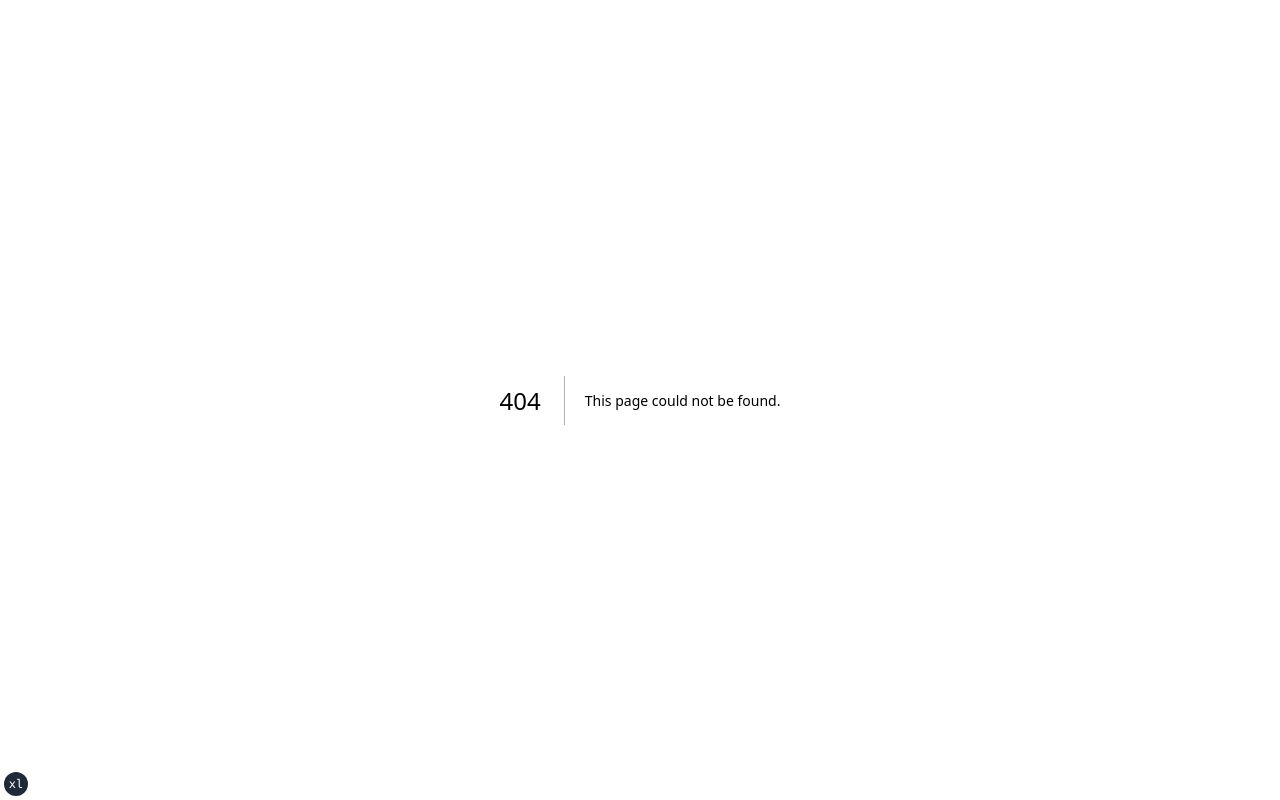
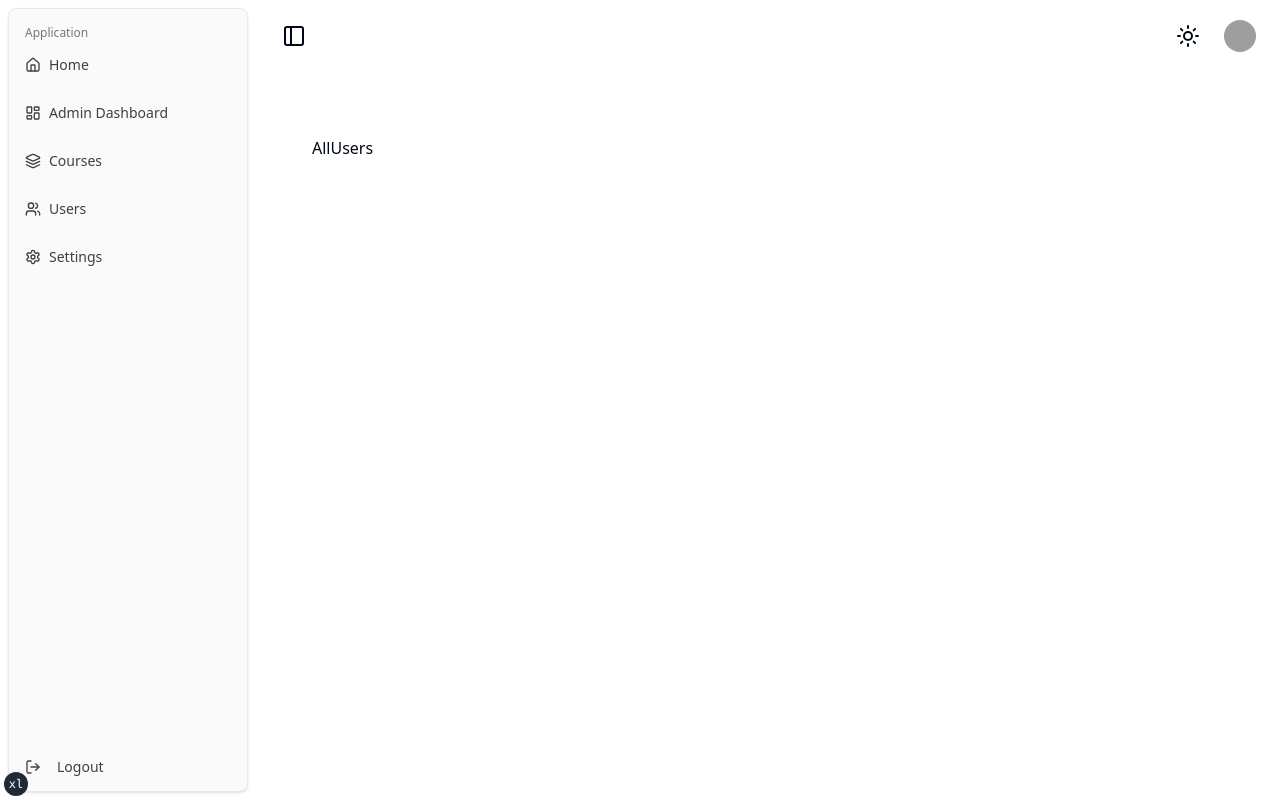
Before and after one commit to rakibtweets/10minutedev, a Next.js app: page /admin/users in a window 1280 px wide. Before the commit this address had no page. Built offline with nearby package versions, Linux system fonts and the light colour scheme; grey boxes are pictures that could not be loaded.

Commit message:
feat(admin): add admin dashboard layout and pages; implement sidebar navigation and profile avatar with admin link

```diff
--- /dev/null
+++ b/app/(admin)/admin/courses/new/page.tsx
@@ -0,0 +1,4 @@
+const AddNewCoursePage = () => {
+  return <div>AddNewCoursePage</div>;
+};
+export default AddNewCoursePage;
--- /dev/null
+++ b/app/(admin)/admin/courses/page.tsx
@@ -0,0 +1,4 @@
+const AdminCoursesPage = () => {
+  return <div>AdminCoursesPage</div>;
+};
+export default AdminCoursesPage;
--- /dev/null
+++ b/app/(admin)/admin/page.tsx
@@ -0,0 +1,4 @@
+const AdminDashboardPage = () => {
+  return <div>AdminDashboardPage</div>;
+};
+export default AdminDashboardPage;
--- /dev/null
+++ b/app/(admin)/admin/settings/page.tsx
@@ -0,0 +1,4 @@
+const SettingsPage = () => {
+  return <div>SettingsPage</div>;
+};
+export default SettingsPage;
--- /dev/null
+++ b/app/(admin)/admin/users/page.tsx
@@ -0,0 +1,4 @@
+const AllUsers = () => {
+  return <div>AllUsers</div>;
+};
+export default AllUsers;
--- /dev/null
+++ b/app/(admin)/layout.tsx
@@ -0,0 +1,28 @@
+import { SidebarProvider, SidebarTrigger } from '@/components/ui/sidebar';
+import React from 'react';
+import ProfileAvatar from '@/components/shared/navbar/ProfileAvatar';
+import { ThemeToggle } from '@/components/ui/ThemeToggle';
+import { AdminDashboardSidebar } from '@/components/admin/admin-sidebar';
+
+const AdminDashboardLayout = ({ children }: { children: React.ReactNode }) => {
+  return (
+    <SidebarProvider>
+      <AdminDashboardSidebar />
+      <main className="w-full">
+        <div className="relative">
+          <div className="sticky flex items-center justify-between px-6 py-4">
+            <SidebarTrigger />
+            <div className="flex items-center justify-between gap-x-4">
+              <ThemeToggle />
+              <ProfileAvatar />
+            </div>
+          </div>
+        </div>
+        <section className="flex w-full flex-1 flex-col items-center justify-center px-6 pb-6 pt-16 max-md:pb-14 sm:px-14">
+          <div className="mx-auto  w-full max-w-7xl">{children}</div>
+        </section>
+      </main>
+    </SidebarProvider>
+  );
+};
+export default AdminDashboardLayout;
--- /dev/null
+++ b/components/admin/admin-sidebar.tsx
@@ -0,0 +1,87 @@
+import {
+  Users,
+  Home,
+  LayoutDashboard,
+  LogOut,
+  Layers,
+  Settings
+} from 'lucide-react';
+
+import {
+  Sidebar,
+  SidebarContent,
+  SidebarFooter,
+  SidebarGroup,
+  SidebarGroupContent,
+  SidebarGroupLabel,
+  SidebarMenu,
+  SidebarMenuButton,
+  SidebarMenuItem
+} from '@/components/ui/sidebar';
+import Link from 'next/link';
+
+// Menu items.
+const items = [
+  {
+    title: 'Home',
+    url: '/',
+    icon: Home
+  },
+  {
+    title: 'Admin Dashboard',
+    url: '/admin',
+    icon: LayoutDashboard
+  },
+
+  {
+    title: 'Courses',
+    url: '/admin/courses',
+    icon: Layers
+  },
+  {
+    title: 'Users',
+    url: '/admin/users',
+    icon: Users
+  },
+  {
+    title: 'Settings',
+    url: '/admin/settings',
+    icon: Settings
+  }
+];
+
+export function AdminDashboardSidebar() {
+  return (
+    <Sidebar side="left" collapsible="icon" variant="floating">
+      <SidebarContent>
+        <SidebarGroup>
+          <SidebarGroupLabel>Application</SidebarGroupLabel>
+          <SidebarGroupContent>
+            <SidebarMenu className="gap-4">
+              {items.map((item) => (
+                <SidebarMenuItem key={item.title}>
+                  <SidebarMenuButton asChild>
+                    <Link href={item.url}>
+                      <item.icon />
+                      <span>{item.title}</span>
+                    </Link>
+                  </SidebarMenuButton>
+                </SidebarMenuItem>
+              ))}
+            </SidebarMenu>
+          </SidebarGroupContent>
+        </SidebarGroup>
+      </SidebarContent>
+      <SidebarFooter>
+        <SidebarMenu>
+          <SidebarMenuItem>
+            <SidebarMenuButton>
+              <LogOut className="mr-2 size-4" />
+              Logout
+            </SidebarMenuButton>
+          </SidebarMenuItem>
+        </SidebarMenu>
+      </SidebarFooter>
+    </Sidebar>
+  );
+}
--- a/components/shared/navbar/ProfileAvatar.tsx
+++ b/components/shared/navbar/ProfileAvatar.tsx
@@ -15,6 +15,7 @@ import { LayoutDashboardIcon, LogOutIcon, UserCheck } from 'lucide-react';
 
 const ProfileAvatar = () => {
   const user = true;
+  const isAdmin = true;
   return (
     <>
       {user ? (
@@ -48,6 +49,18 @@ const ProfileAvatar = () => {
                   <DropdownMenuShortcut>⌘D</DropdownMenuShortcut>
                 </Link>
               </DropdownMenuItem>
+              {isAdmin && (
+                <DropdownMenuItem asChild>
+                  <Link className="cursor-pointer" href="/admin">
+                    <LayoutDashboardIcon
+                      className="mr-2 size-4"
+                      aria-hidden="true"
+                    />
+                    Admin
+                    <DropdownMenuShortcut>⌘D</DropdownMenuShortcut>
+                  </Link>
+                </DropdownMenuItem>
+              )}
 
               <DropdownMenuItem asChild>
                 <Link className="cursor-pointer" href="/profile">
```
